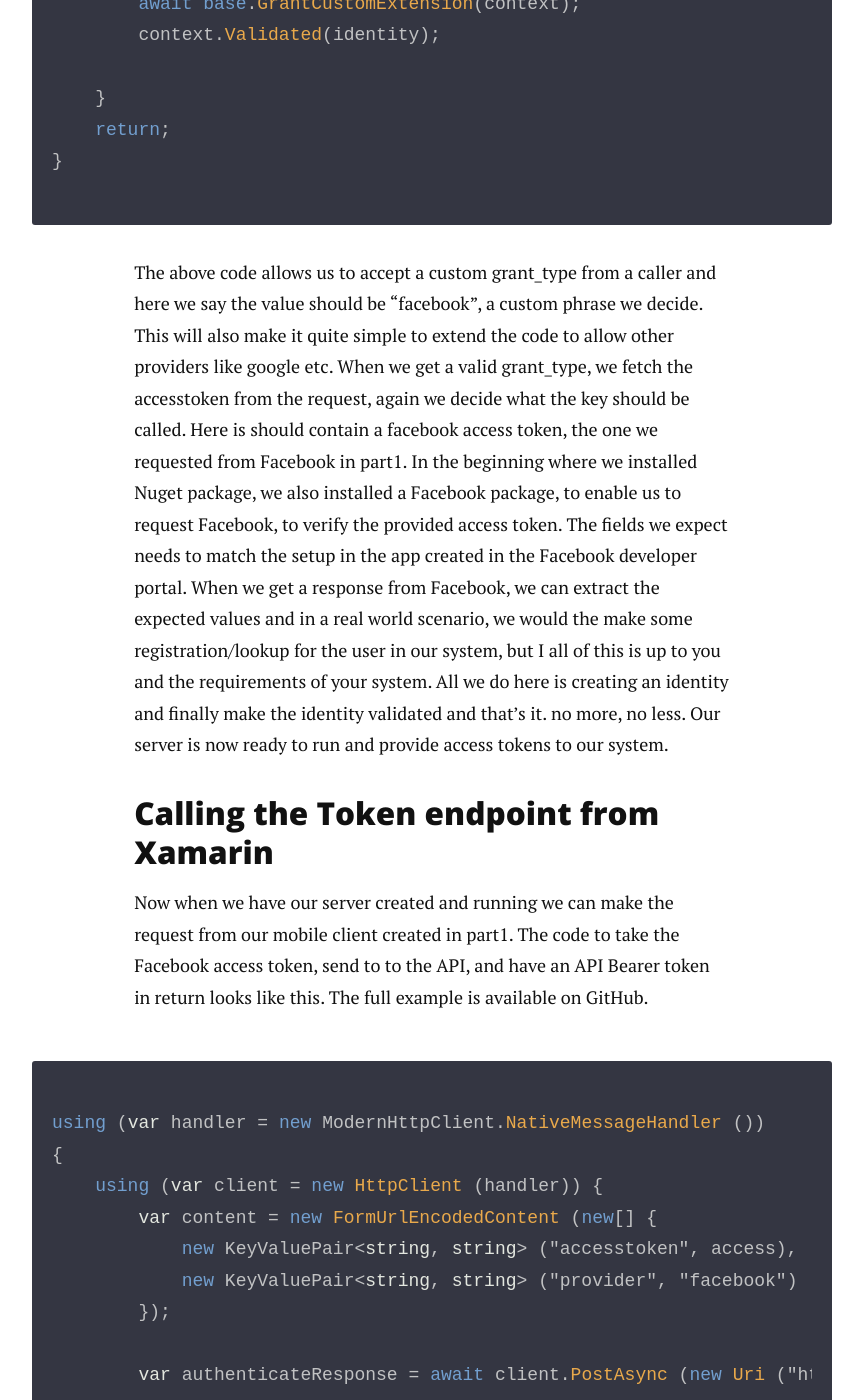
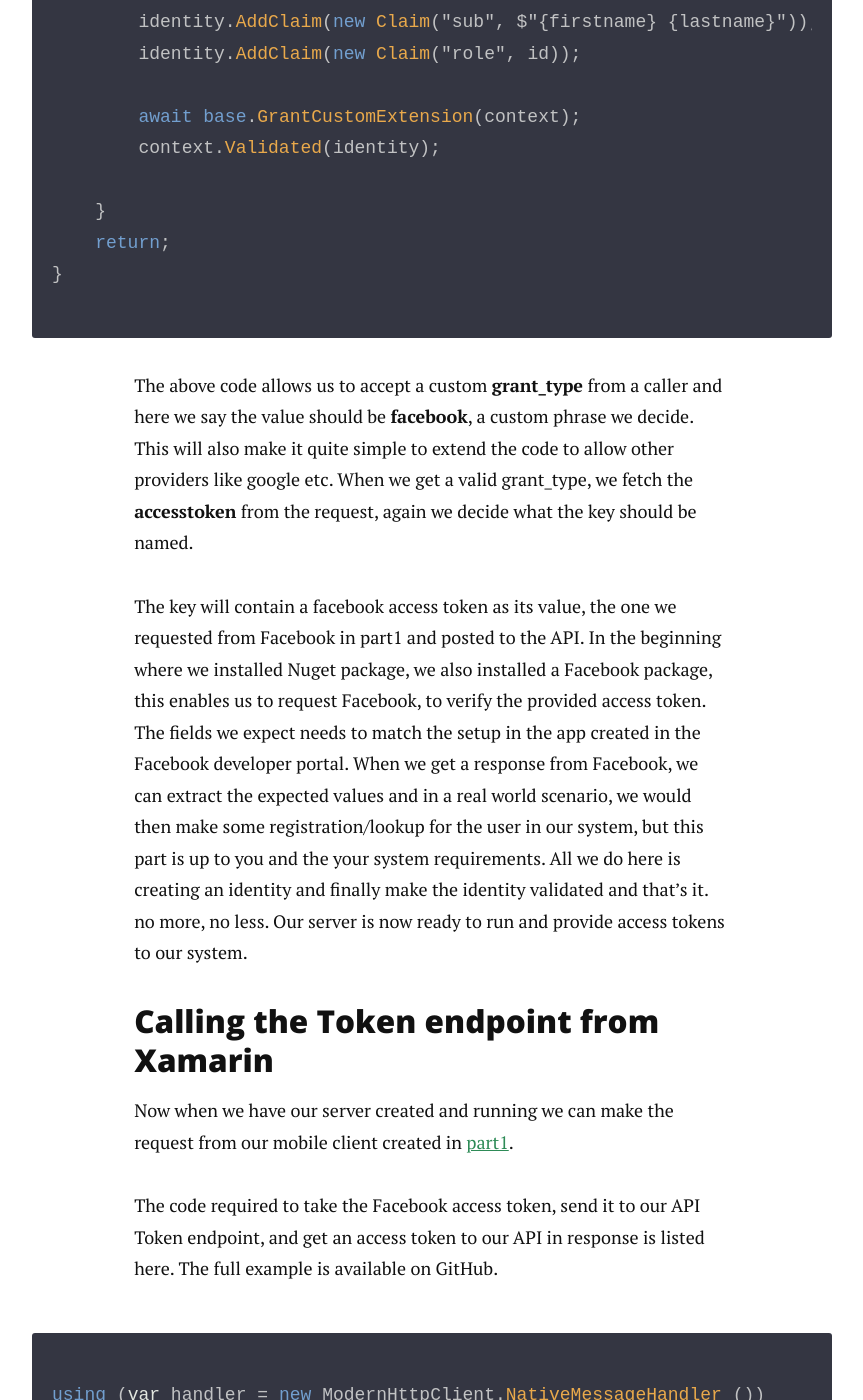
Before and after one commit to rasmuschristensen/rasmuschristensen.github.io, a Jekyll site: the page built from _posts/2016-01-11-Custom-Facebook-Authentication-part2.markdown, in a window 1280 px wide and 1400 px high, scrolled down 6633 px. Shown: the whole window, without its empty margins (208-1071 px from the left). Built offline with Jekyll 4.4.1, drawn with Linux system fonts in a browser that asks for light colours; nearby versions of some CDN libraries; Markdown is read by kramdown in place of the engine named in the settings; some of the changed text lies outside the part shown.

Commit message:
typos...

```diff
--- a/_posts/2016-01-11-Custom-Facebook-Authentication-part2.markdown
+++ b/_posts/2016-01-11-Custom-Facebook-Authentication-part2.markdown
@@ -5,22 +5,25 @@
 ---
 
 <p class="intro">
-<span class="dropcap">I</span>n the previous [Post](http://rasmustc.com/blog/Custom-Facebook-Authentication-with-webapi/) the mobile client was created. In this post we'll created the WebAPI backend part. We'll enable
-the API to verify a Facebook access token and exhanged it with out own access token, fully supported and integrated with the ASPNET WebAPI.
+<span class="dropcap">I</span>n the previous post the mobile client was created. In this post we'll created the WebAPI backend part. We'll enable
+the API to verify a Facebook access token and exhanged it with an access token to our backend, fully supported and integrated with the ASPNET WebAPI.
 </p>
 
+If you haven't read part1 you can find it [here](http://rasmustc.com/blog/Custom-Facebook-Authentication-with-webapi/)
+
 ### Token based authentication with ASPNET WebAPI
-When working with a disconnected client like a mobile app, OAuth is one way to authenticate with a backend. Often when using ASPNET WebAPI there will be examples
-using ASPNET Identity and entity framework. While this option is fine in many situations, it can get a bit bloated with the different layers to support user auth for simple applications.
+When working with a disconnected client like a mobile app, OAuth is one way to authenticate with a backend using tokens. Often when using ASPNET WebAPI there will be examples
+using ASPNET Identity and entity framework. While this option is valid in many situations, it can in my opinion get a bit bloated with the different layers to support user auth for simple applications.
 The goal of this post is to make a Token endpoint in the API, where we'll receive the Facebook access token, verify it and the exchange it for a valid access token to our system, area 2 and 3 in the figure below.
 <img src="{{ '/assets/img/app-fb-api.png' | prepend: site.baseurl }}" alt="setup">
 
 ### Creating the project
-Start by creating a new Empty ASPNET project and only include the WebAPI references.
+Start by creating a new Empty ASPNET project and only include the WebAPI references, we want to keep tings as simple as possible.
 <img src="{{ '/assets/img/emptyapi.png' | prepend: site.baseurl }}" alt="newapi">
 
 ### Required nuget packages
-Before adding any code, the following list of nuget packages must be installed
+Before adding any code, the following list of nuget packages must be installed.
+It's very important the __Microsoft.Owin.Host.SystemWeb__ package is installed or else OWIN startup will not be executed.
 {% highlight powershell %}
 install-package Microsoft.Owin
 install-package microsoft.owin.cors
@@ -29,15 +32,13 @@
 install-package Microsoft.AspNet.WebApi.Owin
 install-package Facebook
 {% endhighlight %}
-
-For simplicity there is no use of Dependency Injection in this sample project, only the core server. The entrypoint is the __Startup__ class
+For simplicity there is no use of Dependency Injection in this sample project, only the core server. The entrypoint is the __Startup__ class in the root of the solution.
 
 ### OWIN startup pipeline
-The project will be using the __OWIN__ pipeline, so we need some additional packages, compared to using Global.asax. Note that Global.asax has been removed from the project.
+The project will make use of the __OWIN__ pipeline, so we need some additional packages, compared to using Global.asax, these should already be added if all listed backages is installed. Note that Global.asax has been removed from the project.
 <img src="{{ '/assets/img/slnOverview.png' | prepend: site.baseurl }}" alt="newapi">
-
 #### Owin Start - Startup.cs
-This is the main entrypoint to the API. In here we ensures:
+This is the main entrypoint to the API. In here we setup:
 
 * __Route__ mapping to controllers is enabled.
 * __Authentication__ is enabled.
@@ -64,15 +65,15 @@
 }
 {% endhighlight%}
 
-The _WebApiConfig.Register_ is just the default implementation in this example. Attributed routing is not included, ,so we rely on Controllers and actions.
+The __WebApiConfig.Register__ is just the default implementation in this example. Attributed routing is not included, we rely on default Controller and action mapping.
 
-_ConfigureAuth_ is the most important part, as this is a partial on Startup named _Startup.Auth.cs_. It holds the core Token server setup and is added to the API just before the details to allow CORS (This is needed as or mobile clients is on another domain)
+__ConfigureAuth__ is the most important part, implemented as partial on Startup named __Startup.Auth.cs__. It implements the core Token server setup and is added to the API just before the details to allow CORS (This is needed as or mobile clients is on another domain compared to our API)
 
 #### Startup.Auth.cs - TokenServer setup
 
-This class holds the configuration of the Token setup. First of all we tell the server to accept token requests on the __/Token__ url.
-If our API is hosted on __http://localhost:20000__, then it will be possible to request a token at __http://localhost:2000/token__. Meaning this is the endpoint our mobile client should use.
-For now the access token expire time is just set to a random value and there is no support to renew besides calling /Token again.
+This class holds the configuration of the token server setup. First of all we tell the server to accept token requests on the __/Token__ endpoint.
+If our API is hosted on __http://localhost:20000__, then it will be possible to request a token at __http://localhost:20000/token__. Meaning this is the endpoint our mobile client should request.
+For now the access token expiration time is just set to a random value and there is no support to renew, beside manually send a request to the __/Token__ again.
 
 {% highlight csharp %}
 public partial class Startup
@@ -129,16 +130,20 @@
 }
 {% endhighlight %}
 
-The above code allows us to accept a custom grant_type from a caller and here we say the value should be "facebook", a custom phrase we decide. This will also make it quite simple to extend the code
+The above code allows us to accept a custom __grant\_type__ from a caller and here we say the value should be __facebook__, a custom phrase we decide. This will also make it quite simple to extend the code
 to allow other providers like google etc.
-When we get a valid grant_type, we fetch the accesstoken from the request, again we decide what the key should be called. Here is should contain a facebook access token, the one we requested from Facebook in part1.
-In the beginning where we installed Nuget package, we also installed a Facebook package, to enable us to request Facebook, to verify the provided access token.
+When we get a valid grant\_type, we fetch the __accesstoken__ from the request, again we decide what the key should be named.
+
+The key will contain a facebook access token as its value, the one we requested from Facebook in part1 and posted to the API.
+In the beginning where we installed Nuget package, we also installed a Facebook package, this enables us to request Facebook, to verify the provided access token.
 The fields we expect needs to match the setup in the app created in the Facebook developer portal.
-When we get a response from Facebook, we can extract the expected values and in a real world scenario, we would the make some registration/lookup for the user in our system, but I all of this is up to you and the requirements of your system.
+When we get a response from Facebook, we can extract the expected values and in a real world scenario, we would then make some registration/lookup for the user in our system, but this part is up to you and the your system requirements.
 All we do here is creating an identity and finally make the identity validated and that's it. no more, no less. Our server is now ready to run and provide access tokens to our system.
 
 ### Calling the Token endpoint from Xamarin
-Now when we have our server created and running we can make the request from our mobile client created in part1. The code to take the Facebook access token, send to to the API, and have an API Bearer token in return looks like this. The full example is available on GitHub.
+Now when we have our server created and running we can make the request from our mobile client created in [part1](http://rasmustc.com/blog/Custom-Facebook-Authentication-with-webapi/).
+
+The code required to take the Facebook access token, send it to our API Token endpoint, and get an access token to our API in response is listed here. The full example is available on GitHub.
 
 {% highlight csharp %}
 using (var handler = new ModernHttpClient.NativeMessageHandler ())
@@ -165,10 +170,10 @@
 }
 {% endhighlight %}
 
-If we want to take a look at the return data from the api, we can also make the request from a tool like POSTMAN, all that is required is a valid Facebook access token, which can be generated at __Facebook Graph API Explorer__.
+If we want to take a look at the return data from the api, we can also make the request from a tool like __POSTMAN__. All that's required is a valid Facebook access token, which can be generated at __Facebook Graph API Explorer__.
 <img src="{{ '/assets/img/requesttoken.png' | prepend: site.baseurl }}" alt="requesttoken">
-As you can see we get a token of type Bearer in response when we request the __/Token__ endpoint. We now have a complete setup to enable OAuth bearer tokens.
-In the final part3 of this series we'll see how we can use the token to request data from our API
+As you can see we get a token of type __Bearer__ in response when we request the __/Token__ endpoint. We now have a complete setup to enable OAuth bearer tokens.
+In the next and final part3 of this series we'll see how we can use the token to request data from our API.
 
 
 Source code is available on [GitHub](https://github.com/rasmuschristensen/SimpleOAuth)
```
Also changed, not shown: other parts of _posts/2016-01-11-Custom-Facebook-Authentication-part2.markdown (+1 -1 lines), 3 other files.
